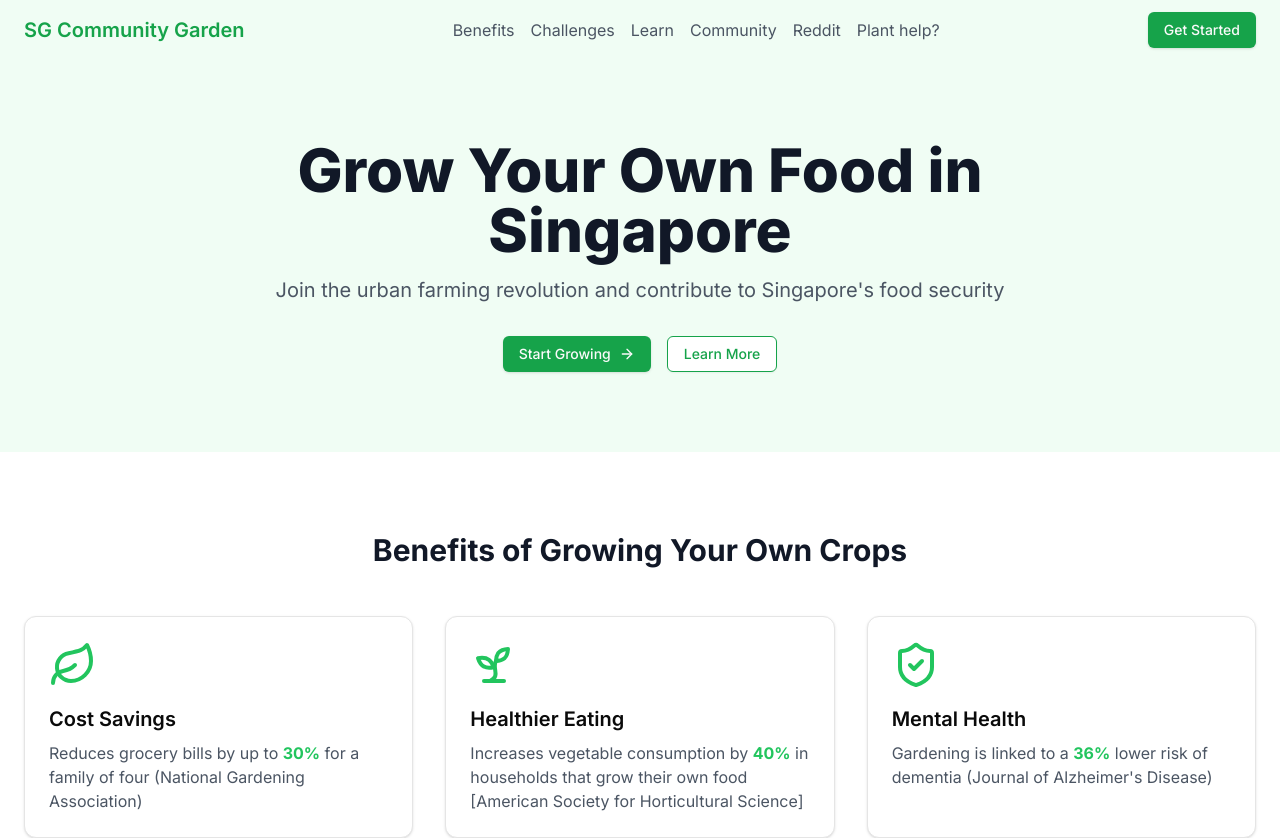
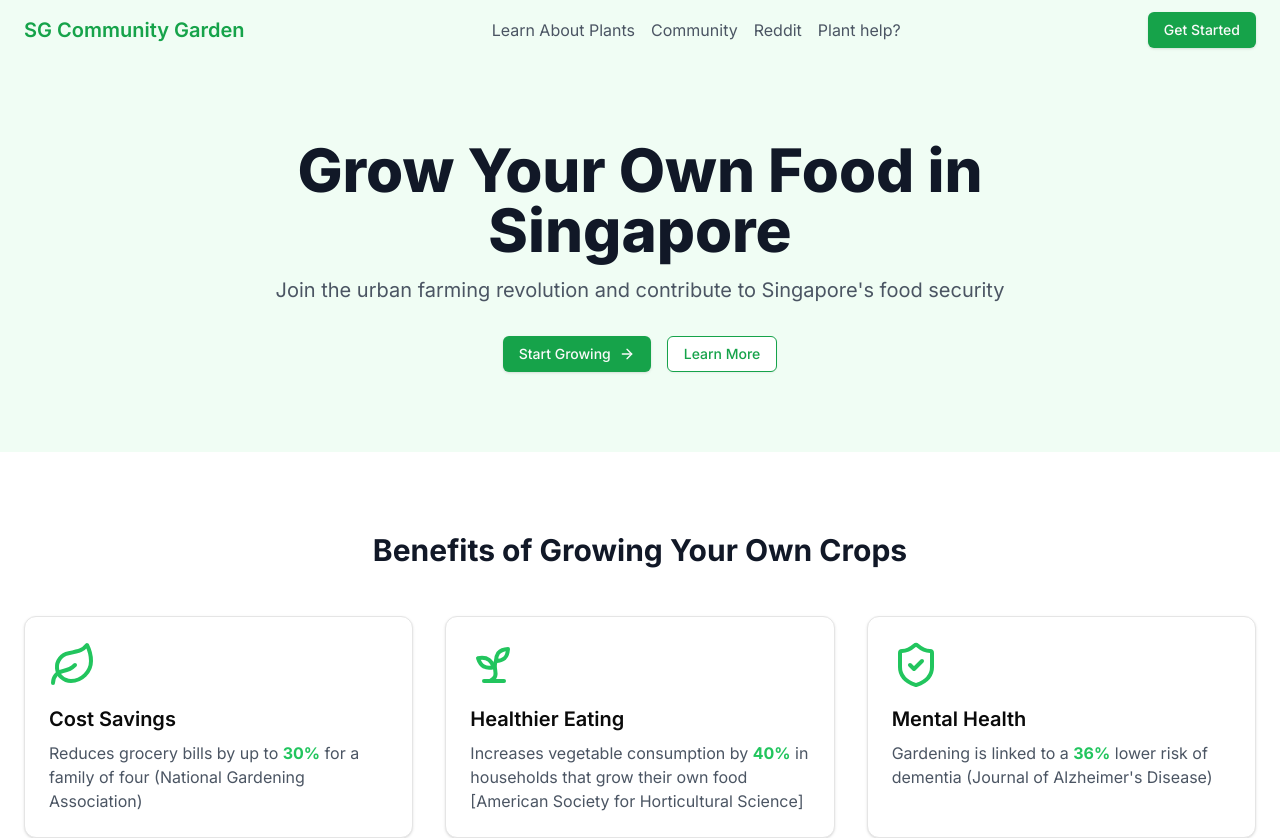
Before and after one commit to singapore2024/Team-8, a Next.js app in the folder frontend/: page / in a window 1280 px wide. Shown: the top 838 px of the page. Built offline with nearby package versions, Linux system fonts and the light colour scheme.

Commit message:
Navbar fixes
fixed Navbar

```diff
--- a/frontend/app/community/page.js
+++ b/frontend/app/community/page.js
@@ -1,13 +1,19 @@
 "use client"; // Mark this file as a client component
 
+<<<<<<< Updated upstream
 import React from 'react';
 import { Button } from "@/components/ui/button";
 import { Card, CardHeader, CardTitle, CardContent } from '@/components/ui/card';
 import { MapPin } from "lucide-react";
+=======
+import React, { useEffect } from 'react';
+import Navbar from "@/components/ui/Navbar";
+>>>>>>> Stashed changes
 
 const Community = () => {
 
     return (
+<<<<<<< Updated upstream
         <div className='bg-green-50 p-4 md:p-8 space-y-8'>
             <header className="text-center space-y-4">
                 <h1 className="text-3xl md:text-4xl font-bold text-green-800">Singapore Community Gardens Map</h1>
@@ -78,6 +84,11 @@ const Community = () => {
           <p>Data provided by National Parks Board (NParks) and various community initiatives.</p>
           <p>Last updated: {new Date().toLocaleDateString()}</p>
         </footer>
+=======
+        <div className='bg-green-50 p-4 md:p-8'>
+            <Navbar/>
+            {/* The map container will be appended here */}
+>>>>>>> Stashed changes
         </div>
     );
 };
--- a/frontend/app/infopage/page.js
+++ b/frontend/app/infopage/page.js
@@ -7,6 +7,7 @@ import { Card, CardContent, CardHeader, CardTitle } from "@/components/ui/card"
 import { Select, SelectContent, SelectItem, SelectTrigger, SelectValue } from "@/components/ui/select"
 import { Sun, Droplet, Scissors } from "lucide-react"
 import { Badge } from "@/components/ui/badge"
+import Navbar from "@/components/ui/Navbar"
 
 const plants = [
   {
@@ -97,23 +98,7 @@ export default function PlantInfoPage() {
 
   return (
     <div className="min-h-screen bg-gray-100">
-      <header className="bg-green-50">
-        <nav className="container mx-auto px-6 py-3">
-          <div className="flex items-center justify-between">
-            <div className="text-xl font-semibold text-green-600">SG Community Garden</div>
-            <div className="hidden md:flex space-x-4">
-              <Link href="#benefits" className="text-gray-600 hover:text-green-500">Benefits</Link>
-              <Link href="#challenges" className="text-gray-600 hover:text-green-500">Challenges</Link>
-              <Link href="/infopage" className="text-gray-600 hover:text-green-500">Learn</Link>
-              <Link href="/community" className="text-gray-600 hover:text-green-500">Community</Link>
-              <Link href="https://www.reddit.com/r/sg_community_gardens" className="text-gray-600 hover:text-green-500">Reddit</Link>
-              <Link href="https://www.reddit.com/r/plantclinic" className="text-gray-600 hover:text-green-500">Plant help?</Link>
-            </div>
-            <Button className="bg-green-600 hover:bg-green-700">Get Started</Button>
-          </div>
-        </nav>
-      </header>
-
+      <Navbar/>
       <main className="container mx-auto px-6 py-8">
         <h1 className="text-3xl font-bold text-gray-900 mb-8">Plant Information</h1>
 
--- a/frontend/app/page.js
+++ b/frontend/app/page.js
@@ -2,27 +2,12 @@ import Link from 'next/link'
 import { Button } from "@/components/ui/button"
 import { Card, CardContent } from "@/components/ui/card"
 import { ArrowRight, Leaf, ShieldCheck, Sprout } from "lucide-react"
+import Navbar from "@/components/ui/Navbar"
 
 export default function HomePage() {
   return (
     <div className="min-h-screen bg-white">
-      <header className="bg-green-50">
-        <nav className="container mx-auto px-6 py-3">
-          <div className="flex items-center justify-between">
-            <div className="text-xl font-semibold text-green-600">SG Community Garden</div>
-            <div className="hidden md:flex space-x-4">
-              <Link href="#benefits" className="text-gray-600 hover:text-green-500">Benefits</Link>
-              <Link href="#challenges" className="text-gray-600 hover:text-green-500">Challenges</Link>
-              <Link href="/infopage" className="text-gray-600 hover:text-green-500">Learn</Link>
-              <Link href="/community" className="text-gray-600 hover:text-green-500">Community</Link>
-              <Link href="https://www.reddit.com/r/sg_community_gardens" className="text-gray-600 hover:text-green-500">Reddit</Link>
-              <Link href="https://www.reddit.com/r/plantclinic" className="text-gray-600 hover:text-green-500">Plant help?</Link>
-            </div>
-            <Button className="bg-green-600 hover:bg-green-700">Get Started</Button>
-          </div>
-        </nav>
-      </header>
-
+      <Navbar />
       <main>
         <section className="bg-green-50 py-20">
           <div className="container mx-auto px-6">
--- /dev/null
+++ b/frontend/components/ui/Navbar.jsx
@@ -0,0 +1,34 @@
+import * as React from "react";
+import Link from "next/link";
+import { Button } from "@/components/ui/button";
+
+const Navbar = () => {
+  return (
+    <header className="bg-green-50">
+      <nav className="container mx-auto px-6 py-3">
+        <div className="flex items-center justify-between">
+            <Link href="/" className="text-xl font-semibold text-green-600">
+                SG Community Garden
+            </Link>
+          <div className="hidden md:flex space-x-4">
+            <Link href="/infopage" className="text-gray-600 hover:text-green-500">
+              Learn About Plants
+            </Link>
+            <Link href="/community" className="text-gray-600 hover:text-green-500">
+              Community
+            </Link>
+            <Link href="https://www.reddit.com/r/sg_community_gardens" className="text-gray-600 hover:text-green-500">
+              Reddit
+            </Link>
+            <Link href="https://www.reddit.com/r/plantclinic" className="text-gray-600 hover:text-green-500">
+              Plant help?
+            </Link>
+          </div>
+          <Button className="bg-green-600 hover:bg-green-700">Get Started</Button>
+        </div>
+      </nav>
+    </header>
+  );
+};
+
+export default Navbar;
```
